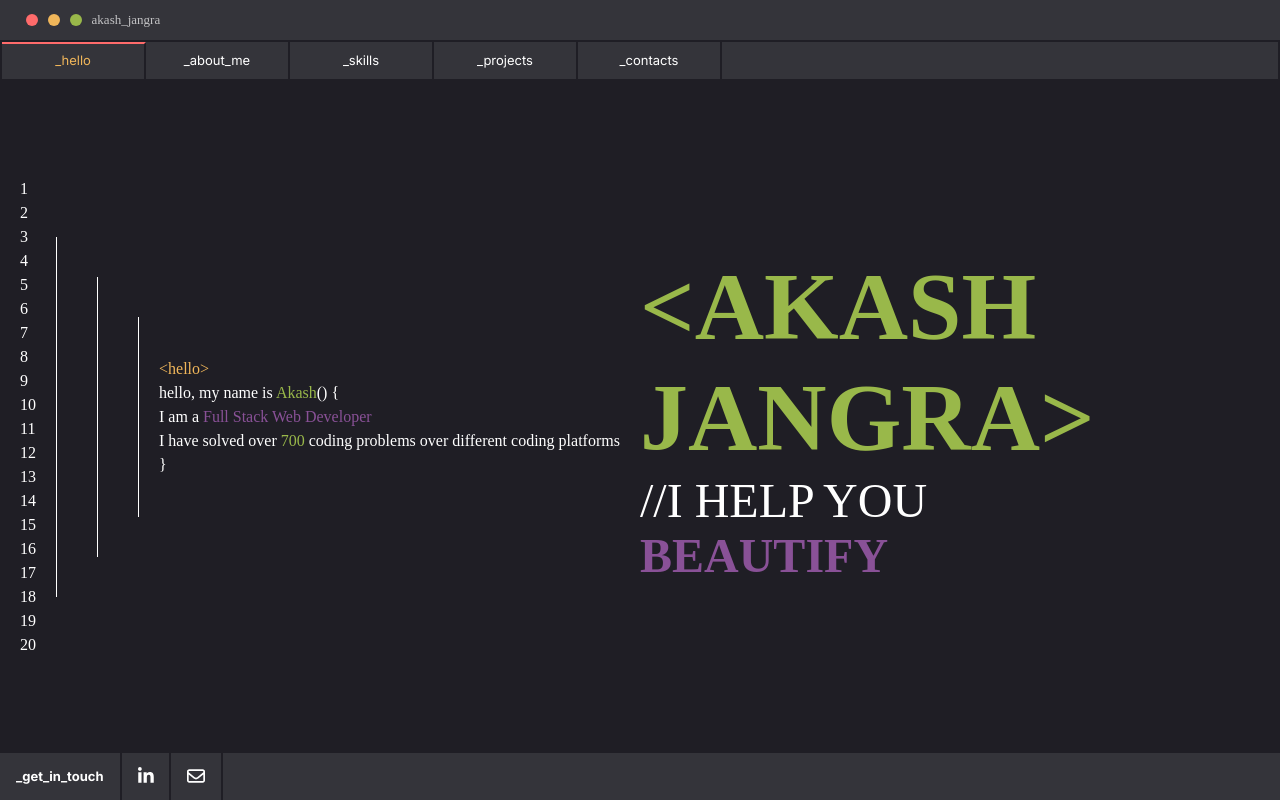
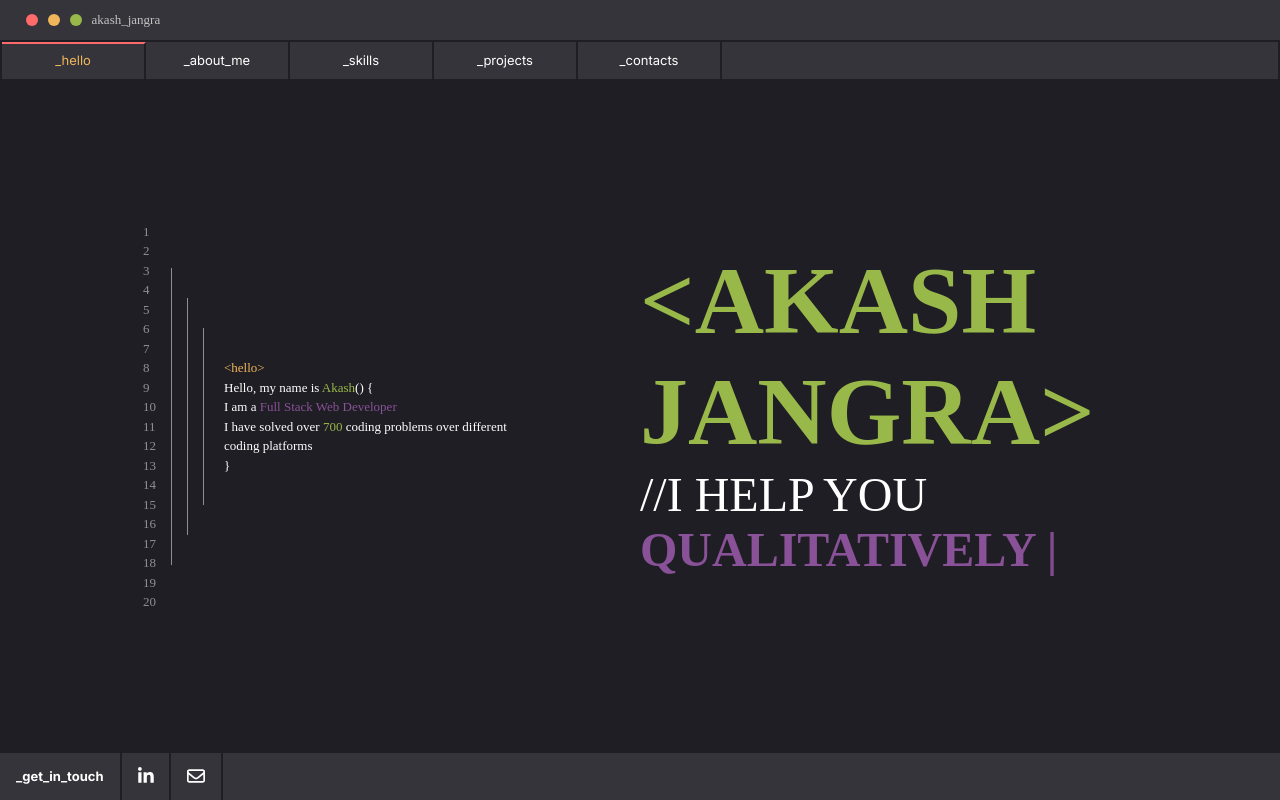
Before and after one commit to aakashjangra/portfolio-website, a React (Vite) app: page / in a window 1280 px wide. Built offline with nearby package versions, Linux system fonts and the light colour scheme; a web font is replaced by a local one.

Commit message:
homepage done

```diff
--- a/src/App.jsx
+++ b/src/App.jsx
@@ -9,7 +9,7 @@ import HomePage from './components/HomePage';
 import Projects from './components/Projects';
 import About from './components/About';
 import Skills from './components/Skills';
-import Contacts from './components/Contacts';
+import Contacts from './components/Contacts/Contacts';
 
 const router = createBrowserRouter(
   [
--- a/src/components/Contacts.jsx
+++ /dev/null
@@ -1,9 +0,0 @@
-import React from 'react'
-
-const Contacts = () => {
-  return (
-    <div className='contacts main-content'>Contacts</div>
-  )
-}
-
-export default Contacts
--- /dev/null
+++ b/src/components/Contacts/Contacts.jsx
@@ -0,0 +1,19 @@
+import React from 'react'
+import './Contacts.scss'
+import ContactMethod from './components/ContactMethod'
+
+const Contacts = () => {
+  return (
+    <div className='contacts main-content'>
+      <h2>{'//get_in_touch'}</h2>
+      <p className='pitch'>
+        If you have an idea for a website, then I'm waiting for your message.
+      </p>
+      <div className="contact-methods">
+        <ContactMethod />
+      </div>
+    </div>
+  )
+}
+
+export default Contacts
--- /dev/null
+++ b/src/components/Contacts/Contacts.scss
@@ -0,0 +1,18 @@
+@use '../../index.scss' as *;
+
+.contacts{
+  display: flex;
+  flex-direction: column;
+  align-items: center;
+  justify-content: space-around;
+
+  font-family: $cascadia;
+
+  h2{
+    font-size: 3rem;
+    color: $green;
+    text-transform: uppercase;
+  }
+
+
+}
--- /dev/null
+++ b/src/components/Contacts/components/ContactMethod.jsx
@@ -0,0 +1,10 @@
+import React from 'react'
+import './ContactMethod.scss'
+
+const ContactMethod = () => {
+  return (
+    <div>ContactMethod</div>
+  )
+}
+
+export default ContactMethod
--- a/src/components/HomePage.jsx
+++ b/src/components/HomePage.jsx
@@ -1,13 +1,52 @@
-import React, { useState } from 'react'
+import React, { useEffect, useState } from 'react'
 import './Homepage.scss'
 
 const HomePage = () => {
-  const [typewriterText, setTypewriterText] = useState('beautify');
+  const [displayText, setDisplayText] = useState('');
+  const [currentWordIndex, setCurrentWordIndex] = useState(0);
+  const [currentCharIndex, setCurrentCharIndex] = useState(0);
+  const [isDeleting, setIsDeleting] = useState(false);
+
+  const KEY_POINTS = ["QUICKLY", "BEAUTIFULLY", "QUALITATIVELY", "COST EFFECTIVELY"];
+
+  const DELAY = 100;
+
+  useEffect(() => {
+    const interval = setInterval(() => {
+      if (!isDeleting) {
+        if (currentCharIndex === KEY_POINTS[currentWordIndex].length) {
+          // Complete word typed, start deleting
+          setIsDeleting(true);
+          clearInterval(interval);
+        } else {
+
+
+          // Typing
+          setDisplayText((prevText) => prevText + KEY_POINTS[currentWordIndex][currentCharIndex]
+          );
+          setCurrentCharIndex((prevIndex) => prevIndex + 1);
+
+        }
+      } else {
+        // Deleting
+        if (displayText === '') {
+          clearInterval(interval);
+          setIsDeleting(false);
+          setCurrentCharIndex(0);
+          setCurrentWordIndex((prevIndex) => (prevIndex + 1) % KEY_POINTS.length); // Move to the next word
+        } else {
+          setDisplayText((prevText) => prevText.slice(0, -1));
+        }
+      }
+    }, DELAY);
+
+    return () => clearInterval(interval);
+  }, [currentCharIndex, currentWordIndex, DELAY, displayText, isDeleting, KEY_POINTS]);
 
   return (
     <div className='homepage main-content'>
       <section className='intro-1'>
-        <ul>
+        <ul className='indices'>
           <li>1</li>
           <li>2</li>
           <li>3</li>
@@ -29,12 +68,13 @@ const HomePage = () => {
           <li>19</li>
           <li>20</li>
         </ul>
-        <div>
+
+        <div className='description'>
           <div>
             <div className='content'>
               <span className='brown'>{'<hello>'}</span>
               <br />
-              <span>hello, my name is
+              <span>Hello, my name is
                 <span className='green'> Akash</span>{'() {'}
               </span>
               <br />
@@ -60,7 +100,7 @@ const HomePage = () => {
         </h1>
         <p className='help'>{'//I help you'}</p>
         <div className='typewriter-effect'>
-          {typewriterText}
+          {displayText} <span className="blinker">|</span>
         </div>
       </section>
     </div>
--- a/src/components/Homepage.scss
+++ b/src/components/Homepage.scss
@@ -4,53 +4,90 @@
   display: grid;
   grid-template-columns: 1fr 1fr;
 
+  user-select: none;
+
+
   .intro-1 {
+    $margin: 15px;
+    $padding: 20px;
+
+    place-self: center;
     display: flex;
     align-items: center;
+    justify-content: center;
+
     font-family: $cascadia;
+    font-size: small;
 
-    padding-left: 20px;
+    max-width: 60%;
 
-    ul{
+
+    padding-left: $margin;
+
+
+    ul.indices {
       list-style-type: none;
 
-      li{
+      li {
+        color: rgba($color: $white, $alpha: 0.5);
         line-height: 1.5;
+      }
+
+      &::before,
+      &::after {
+        position: absolute;
+        height: 20px;
+        background-color: rgba($color: $white, $alpha: 0.5);
+      }
+
+      &::before {
+        top: 0;
+      }
+
+      &::after {
+        bottom: 0;
       }
     }
 
-    div {
-      padding: 40px 0;
-      padding-left: 20px;
-      margin-left: 20px;
-      border-left: 1px solid $white;
+    div.description {
+      padding: 30px 0;
+      padding-left: $margin;
+      margin-left: $margin;
+      border-left: 1px solid rgba($color: $white, $alpha: 0.5);
+      ;
 
       div {
         height: 100%;
-        padding: 40px 0;
-        padding-left: 20px;
-        border-left: 1px solid $white;
+        padding: 30px 0;
+        padding-left: $margin;
+        border-left: 1px solid rgba($color: $white, $alpha: 0.5);
+        ;
 
         div {
           height: 100%;
-          padding: 40px 0;
-          padding-left: 20px;
-          border-left: 1px solid $white;
+          padding: 30px 0;
+          padding-left: $margin;
+          border-left: 1px solid rgba($color: $white, $alpha: 0.5);
+          ;
 
-          .brown{
+          .brown {
             color: $brownish;
           }
-          .green{
+
+          .green {
             color: $green;
           }
-          .violet{
+
+          .violet {
             color: $violet;
           }
-          .pink{
+
+          .pink {
             color: $pink;
           }
 
-          &.content{
+          &.content {
+            padding-left: $padding;
             line-height: 1.5;
           }
         }
@@ -79,9 +116,28 @@
     }
 
     .typewriter-effect {
+      height: 10%;
       font-size: 3rem;
       font-weight: bold;
       color: $violet;
+
+      .blinker {
+        animation: 0.5s linear infinite blink;
+
+        @keyframes blink {
+          0% {
+            opacity: 1;
+          }
+
+          50%{
+            opacity: 0;
+          }
+
+          100% {
+            opacity: 1;
+          }
+        }
+      }
     }
   }
 }
--- a/src/components/Navbar.jsx
+++ b/src/components/Navbar.jsx
@@ -1,49 +1,54 @@
-import React, { useState } from 'react'
+import React, { useEffect, useState } from 'react'
 import { useNavigate } from 'react-router-dom'
 import './Navbar.scss'
 
 const Navbar = () => {
 
   const navigate = useNavigate();
-  const [currentPage, setCurrentPage] = useState('home');
+  const [currentPage, setCurrentPage] = useState('');
+
+  useEffect(() => {
+    const path = window.location.pathname;
+    setCurrentPage(path);
+  }, [])
 
   return (
     <ul className='navbar'>
       <li
-        className={`${currentPage === 'home' ? 'active' : ''}`}
+        className={`${currentPage === '/' ? 'active' : ''}`}
         onClick={() => {
-          setCurrentPage('home');
+          setCurrentPage('/');
           navigate('/');
         }}
       >
         _hello
       </li>
       <li
-        className={`${currentPage === 'about' ? 'active' : ''}`}
+        className={`${currentPage === '/about' ? 'active' : ''}`}
         onClick={() => {
-          setCurrentPage('about');
+          setCurrentPage('/about');
           navigate('/about')
         }}>_about_me</li>
       <li
-        className={`${currentPage === 'skills' ? 'active' : ''}`}
+        className={`${currentPage === '/skills' ? 'active' : ''}`}
         onClick={() => {
-          setCurrentPage('skills'); navigate('/skills')
+          setCurrentPage('/skills'); navigate('/skills')
         }}
       >
         _skills
       </li>
       <li
-        className={`${currentPage === 'projects' ? 'active' : ''}`}
+        className={`${currentPage === '/projects' ? 'active' : ''}`}
         onClick={() => {
-          setCurrentPage('projects'); navigate('/projects')
+          setCurrentPage('/projects'); navigate('/projects')
         }}
       >
         _projects
       </li>
       <li
-        className={`${currentPage === 'contacts' ? 'active' : ''}`}
+        className={`${currentPage === '/contacts' ? 'active' : ''}`}
         onClick={() => {
-          setCurrentPage('contacts'); navigate('/contacts')
+          setCurrentPage('/contacts'); navigate('/contacts')
         }}
       >
         _contacts
```
Also changed, not shown: src/components/Contacts/components/ContactMethod.scss (added).
